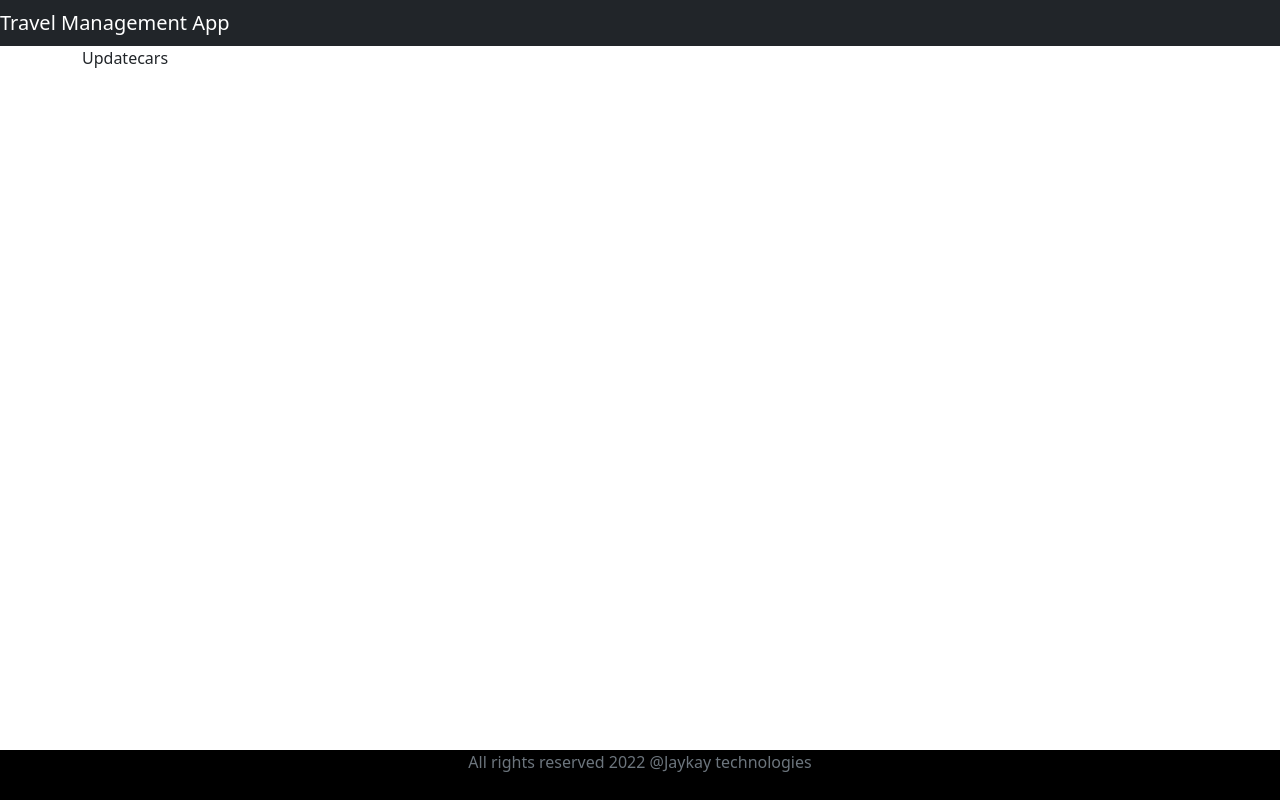
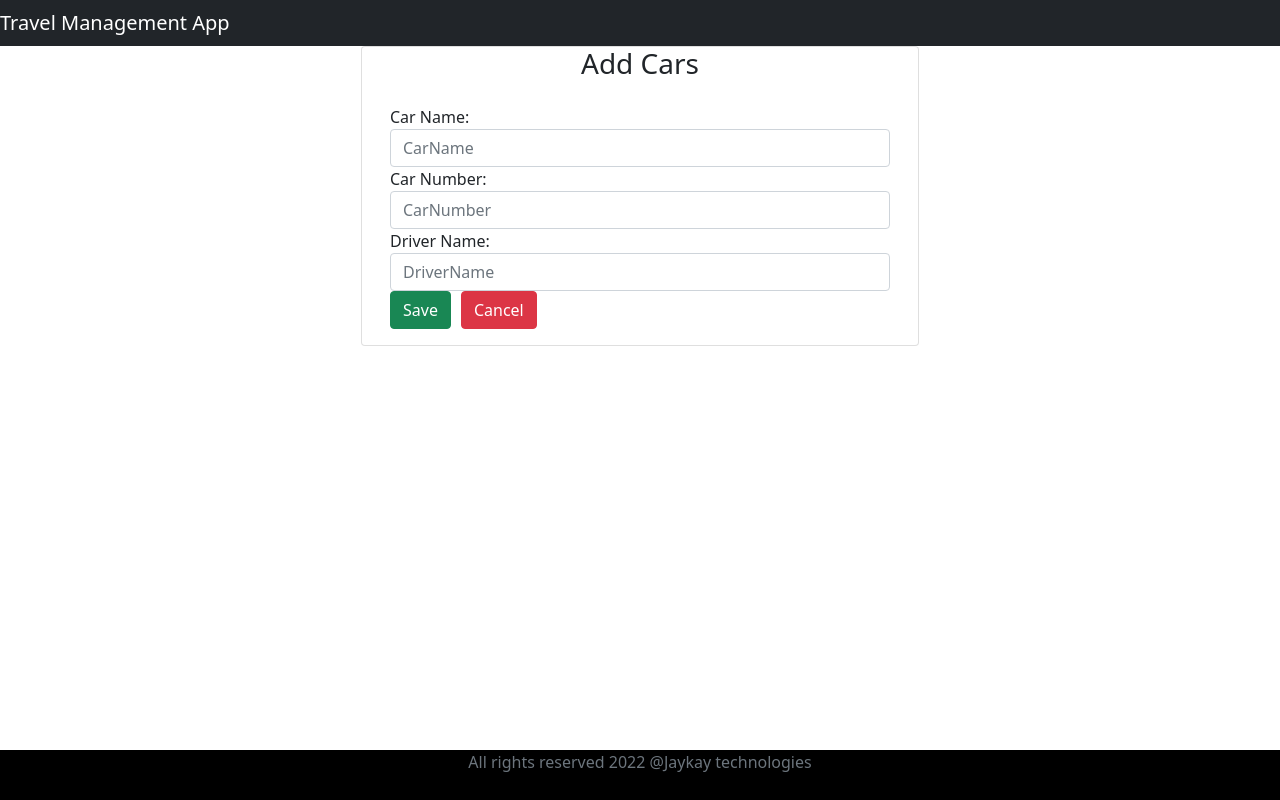
Before and after one commit to jagadhis/react-springboot-app, a React (Create React App) app in the folder frontend/: page /Updatecars/1 in a window 1280 px wide. Built offline with nearby package versions, Linux system fonts and the light colour scheme.

Commit message:
Structures update lust

```diff
--- a/frontend/src/Components/Listcars.jsx
+++ b/frontend/src/Components/Listcars.jsx
@@ -4,7 +4,6 @@ import { useNavigate } from "react-router-dom";
 
 const Listcars = () => {
   const [Cars, setcars] = useState([]);
-  const [edit, setedit] = useState([]);
 
   let history = useNavigate();
 
@@ -16,6 +15,9 @@ const Listcars = () => {
   }, []);
   const addCars = () => {
     history("/Addcars");
+  };
+  const editcars = (id) => {
+    history(`/Updatecars/${id}`);
   };
   return (
     <div>
@@ -43,7 +45,7 @@ const Listcars = () => {
                 <td>{cars.drivername}</td>
                 <td>
                   <button
-                    onClick={() => edit(cars.id)}
+                    onClick={() => editcars(cars.id)}
                     className="btn btn-info"
                   >
                     Update
--- a/frontend/src/Components/Updatecars.jsx
+++ b/frontend/src/Components/Updatecars.jsx
@@ -1,7 +1,85 @@
-import React from "react";
+import React, { useState, useEffect } from "react";
+import { useNavigate } from "react-router-dom";
+import axios from "axios";
 
 const Updatecars = () => {
-  return <div>Updatecars</div>;
+  const [carname, SetCarname] = useState("");
+  const [carnum, SetCarnum] = useState("");
+  const [drivername, Setdrivername] = useState("");
+  let history = useNavigate();
+  const BASEURL = "http://localhost:8080/api/v1/Addcars";
+
+  const save = (e) => {
+    e.preventDefault();
+    const cars = {
+      carname,
+      carnum,
+      drivername,
+    };
+    axios.post(BASEURL, cars).then((res) => {
+      console.log(res.data);
+    });
+    console.log("Cars=>" + JSON.stringify(cars));
+  };
+  const cancel = () => {
+    history("/cars");
+  };
+
+  return (
+    <div>
+      <div className="container">
+        <div className="row">
+          <div className="card col-md-6 offset-md-3 offset-md-3">
+            <h3 className="text-center">Add Cars</h3>
+            <div className="card-body">
+              <form>
+                <div className="form-group">
+                  <label>Car Name:</label>
+                  <input
+                    placeholder="CarName"
+                    name="Carname"
+                    className="form-control"
+                    value={carname}
+                    onChange={(e) => SetCarname(e.target.value)}
+                  />
+                </div>
+                <div className="form-group">
+                  <label>Car Number:</label>
+                  <input
+                    placeholder="CarNumber"
+                    name="Carnumber"
+                    className="form-control"
+                    value={carnum}
+                    onChange={(e) => SetCarnum(e.target.value)}
+                  />
+                </div>
+                <div className="form-group">
+                  <label>Driver Name:</label>
+                  <input
+                    placeholder="DriverName"
+                    name="drivername"
+                    className="form-control"
+                    value={drivername}
+                    onChange={(e) => Setdrivername(e.target.value)}
+                  />
+                </div>
+                <button className="btn btn-success" onClick={save}>
+                  Save
+                </button>
+                <button
+                  className="btn btn-danger"
+                  onClick={cancel}
+                  style={{ marginLeft: 10 }}
+                >
+                  Cancel
+                </button>
+              </form>
+            </div>
+          </div>
+        </div>
+      </div>
+    </div>
+  );
 };
 
 export default Updatecars;
```
